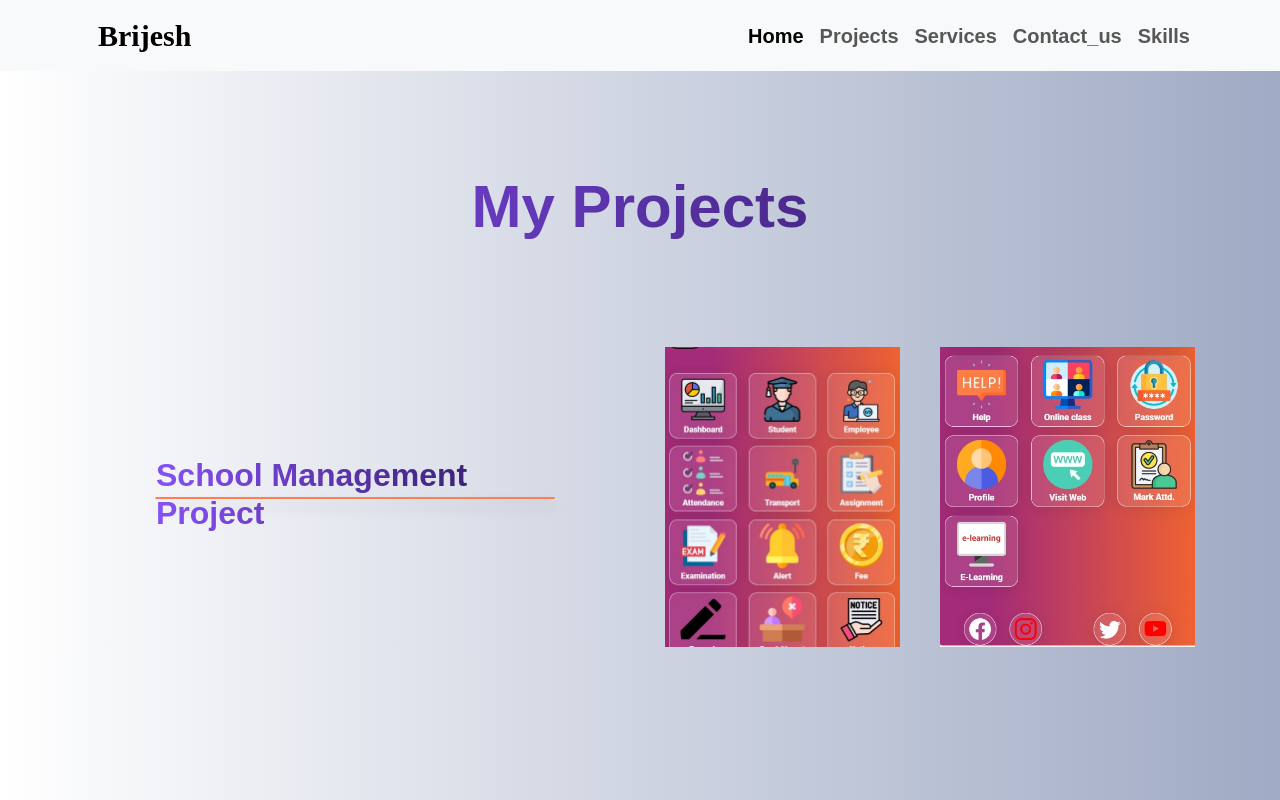
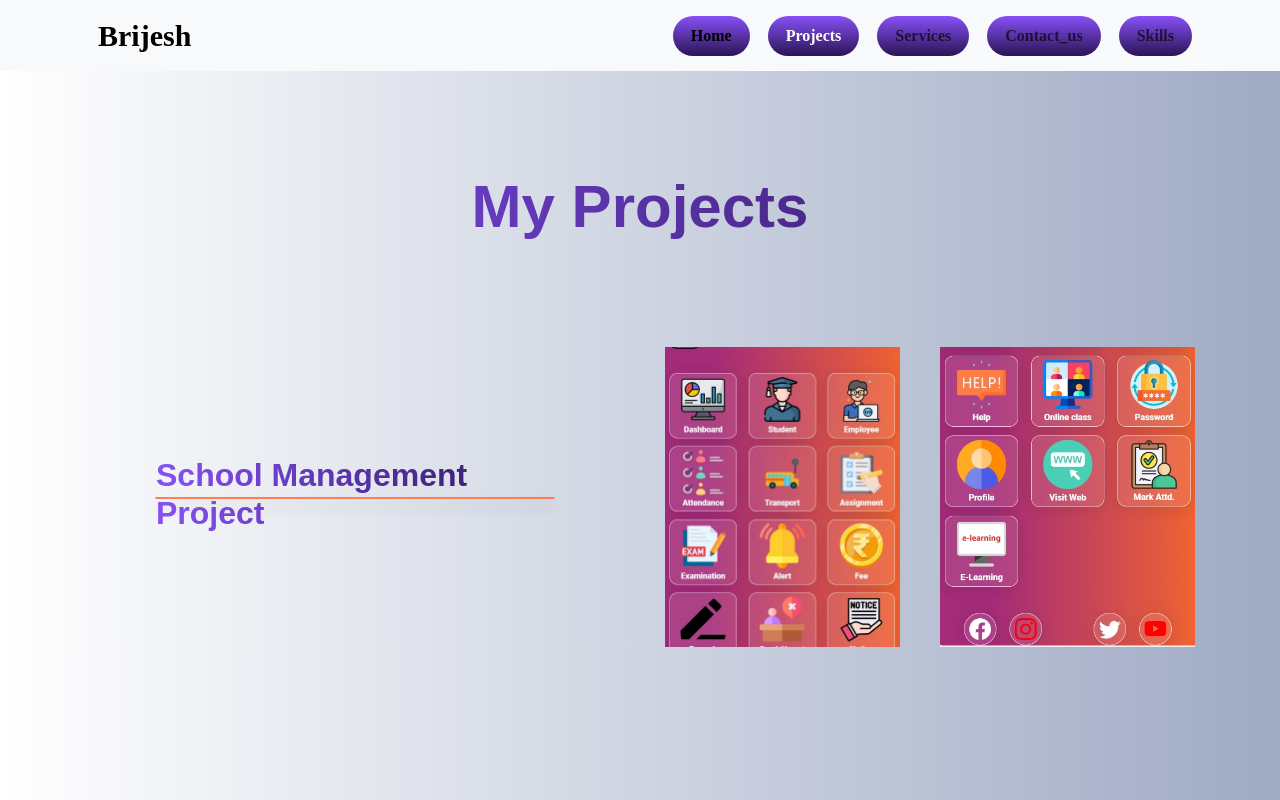
Before and after one commit to Brijesh-mca/my-portfolio, a plain HTML site: page project.html in a window 1280 px wide. Drawn offline with nearby package versions, Linux system fonts and the light colour scheme.

Commit message:
Font changes

```diff
--- a/project.html
+++ b/project.html
@@ -25,19 +25,19 @@
             <div class="collapse navbar-collapse" id="navbarSupportedContent">
                 <ul class="navbar-nav me-auto mb-2 mb-lg-0">
                     <li class="nav-item">
-                        <a class="nav-link active myLink fs-5 fw-bold" aria-current="page" href="index.html">Home</a>
+                        <a class="nav-link active myLink  fw-bold" aria-current="page" href="index.html">Home</a>
                     </li>
                     <li class="nav-item">
-                        <a class="nav-link myLink fs-5 fw-bold" href="project.html">Projects</a>
+                        <a class="nav-link myLink text-white fw-bold" href="project.html">Projects</a>
                     </li>
                     <li class="nav-item">
-                        <a class="nav-link myLink fs-5 fw-bold" href="#Services">Services</a>
+                        <a class="nav-link myLink  fw-bold" href="#Services">Services</a>
                     </li>
                     <li class="nav-item">
-                        <a class="nav-link myLink fs-5 fw-bold" href="#contact">Contact_us</a>
+                        <a class="nav-link myLink  fw-bold" href="#contact">Contact_us</a>
                     </li>
                     <li class="nav-item">
-                        <a class="nav-link myLink fs-5 fw-bold" href="#Skills">Skills</a>
+                        <a class="nav-link myLink  fw-bold" href="#Skills">Skills</a>
                     </li>
 
                 </ul>
@@ -58,14 +58,14 @@
         <div class="row mt-5 ">
             <div class="col-md-6 col-sm-12  mt-5 d-flex justify-content-center align-items-center">
 
-                <div class="flip-card">
+                <div class="flip-card m-5">
                     <div class="flip-card-inner">
                         <div class="flip-card-front">
                             <h3>School Management Project</h3>
 
                         </div>
                         <div class="flip-card-back">
-                       <h3>    <br><a href="https://sch-2.netlify.app/">    Go To Project</a></h3>
+                       <h3> Click    <br><a href="https://sch-2.netlify.app/">    Go To Project</a></h3>
 
                         </div>
                     </div>
--- a/styles.css
+++ b/styles.css
@@ -5,7 +5,22 @@
     box-sizing: border-box;
 
 }
+.myLink {
+  transition: 0.3s;
+  background: linear-gradient(var(--my-color), var(--mycolor1)) !important;
+  border-radius: 20px;
+  padding-left: 18px !important;
+  padding-right: 18px !important;
+  color: white;
+}
+.myLink:hover {
+  background: linear-gradient(var(--my-color), var(--mycolor1));
+  border-radius: 25px;
+  padding-left: 25px !important;
+  padding-right: 20px !important;
+  color: white !important;
 
+}
 body {
 background: linear-gradient(to right, white, rgb(159, 170, 196)) !important;
     --my-color: #8750f7;
@@ -96,7 +111,17 @@ h3 {
 
     -webkit-text-fill-color: transparent;
 }
+ul li {
+  color: azure !important;
+  font-size: 16px;
+  font-family: serif;
+  margin-left: 12px;
+  margin-right: 6px;
+  font-weight: 700;
 
+
+
+}
 
 p {
     font-family: sans-serif;
```
